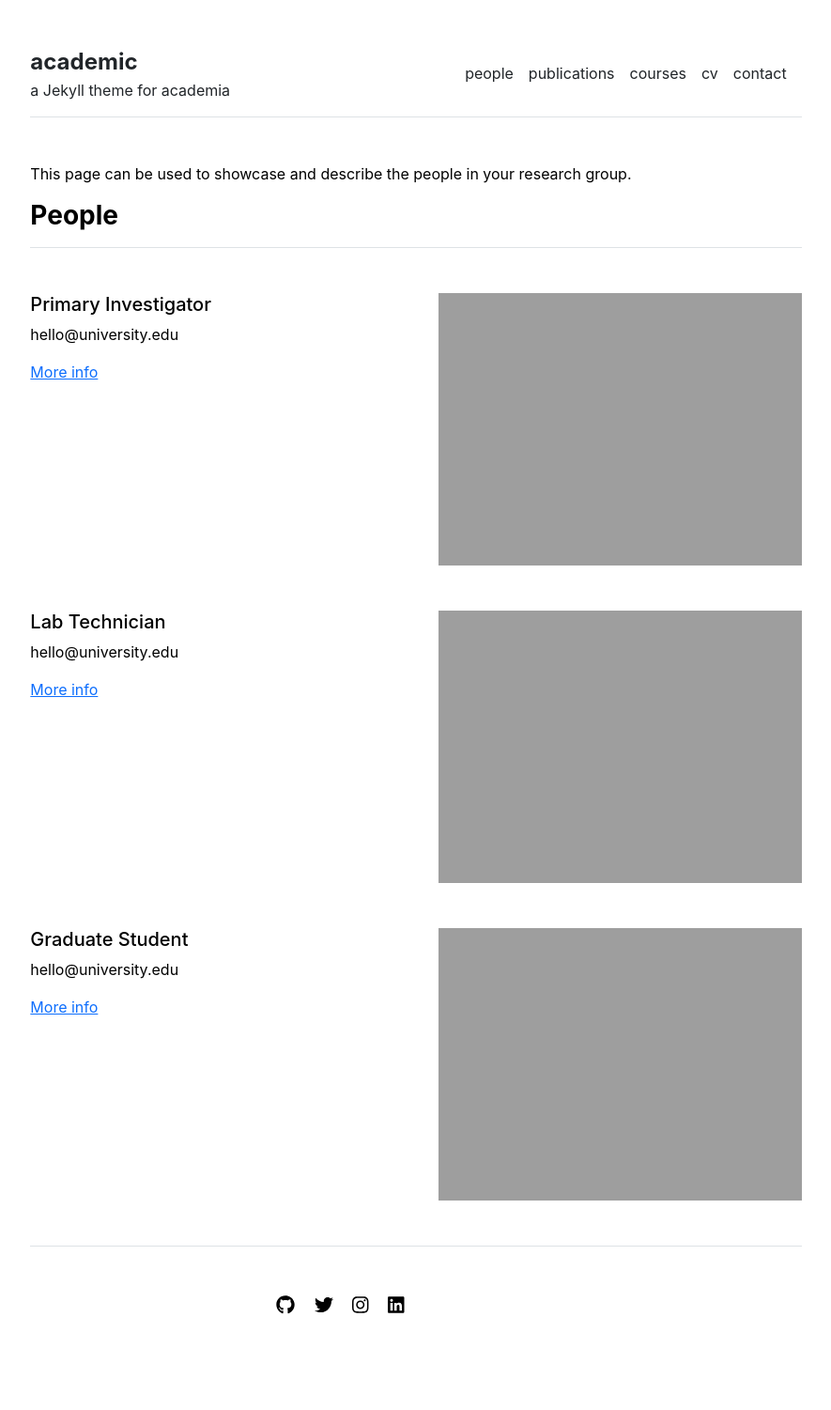
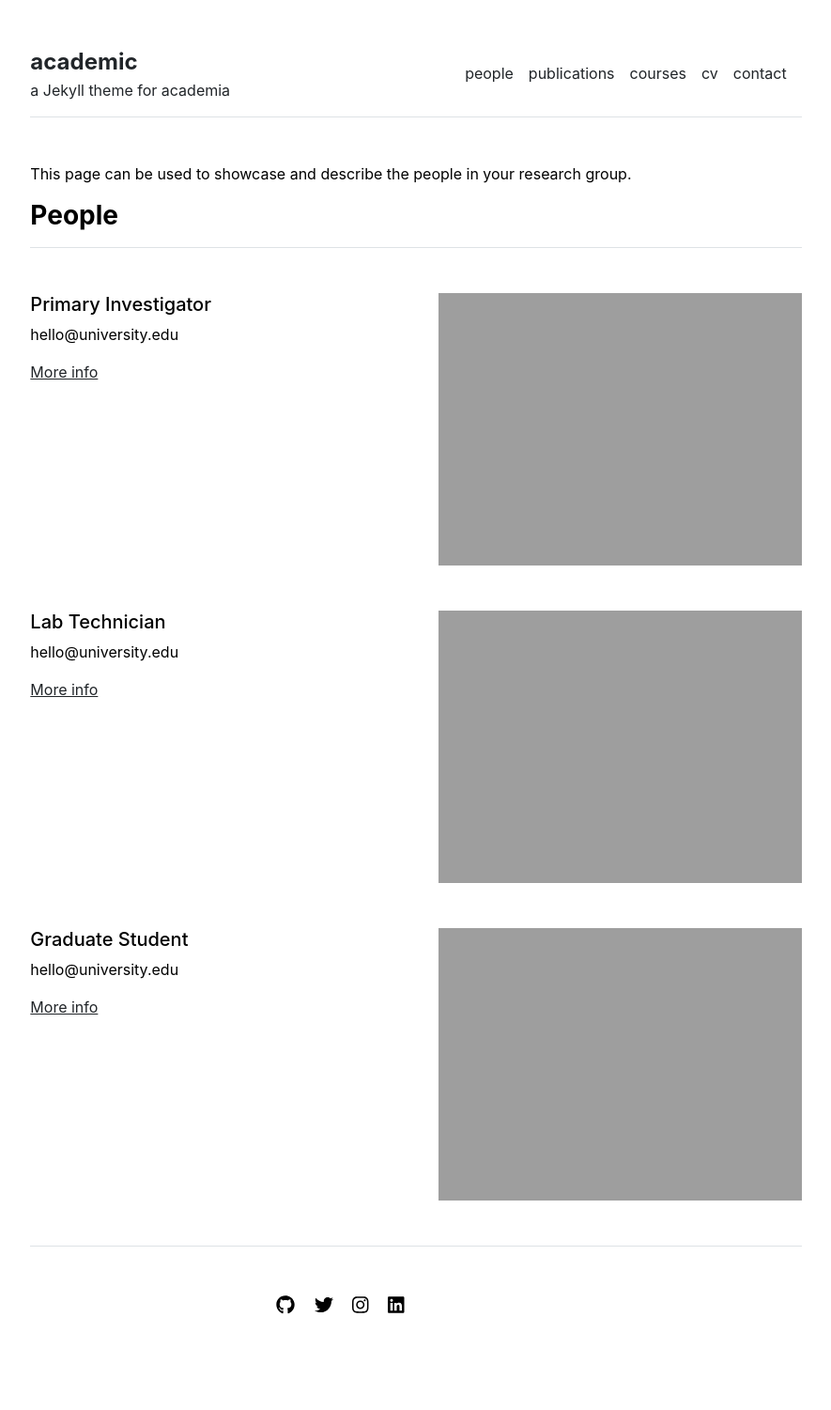
Before and after one commit to LeNPaul/academic, a Jekyll site: the page built from people.md, in a window 1280 px wide. Shown: the whole page at 94% size, without its empty margins (197-1082 px from the left). Built offline with Jekyll 4.4.1, drawn with Linux system fonts in a browser that asks for light colours.

Commit message:
#6 Update link formatting

```diff
--- a/_layouts/people.html
+++ b/_layouts/people.html
@@ -10,7 +10,7 @@ layout: default
   <div class="col-md-6">
     <h5>{{ person.name }}</h5>
     <p>{{ person.email }}</p>
-    <p><a href="{{ site.github.url }}/people/{{ person.url }}">More info</a></p>
+    <p><a href="{{ site.github.url }}/people/{{ person.url }}" class="text-dark">More info</a></p>
   </div>
   <div class="col-md-6">
     <img src="{{ site.github.url }}/{{ person.image }}" alt="Contact" width="100%">
```
